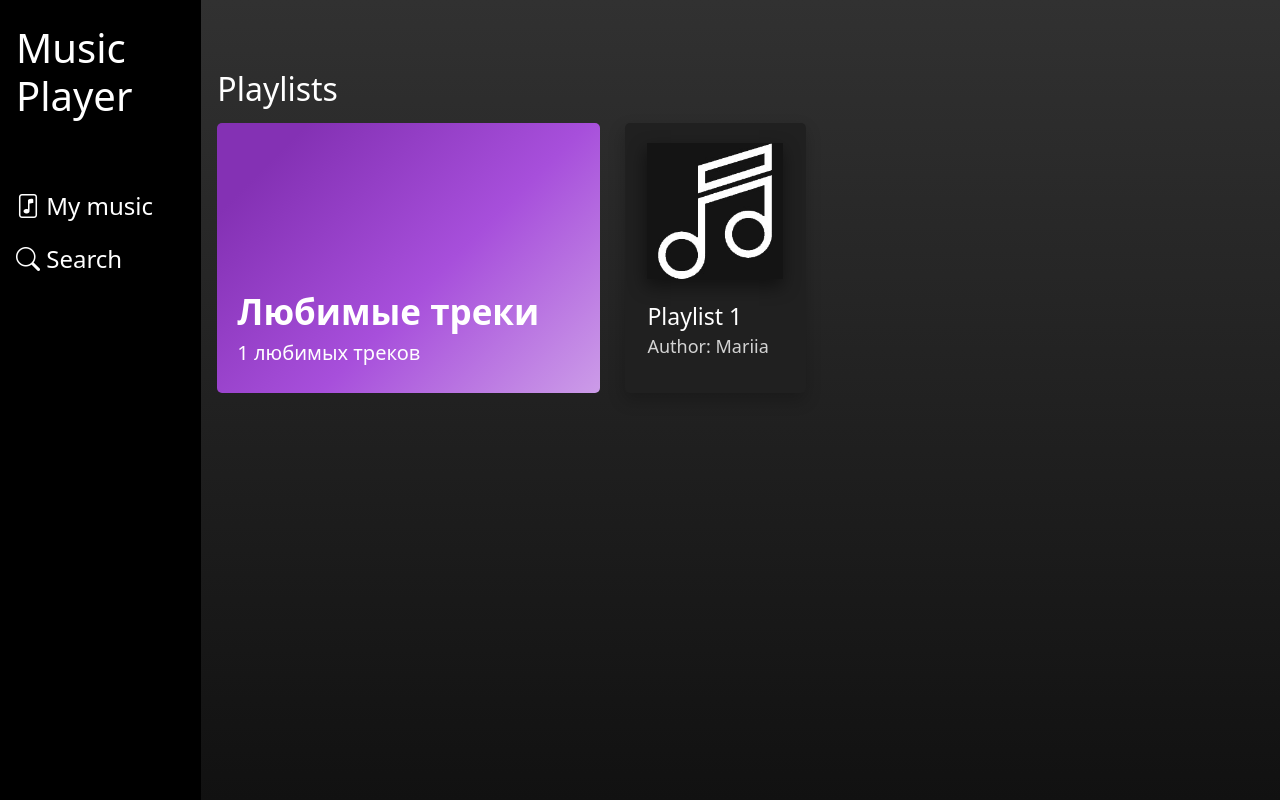
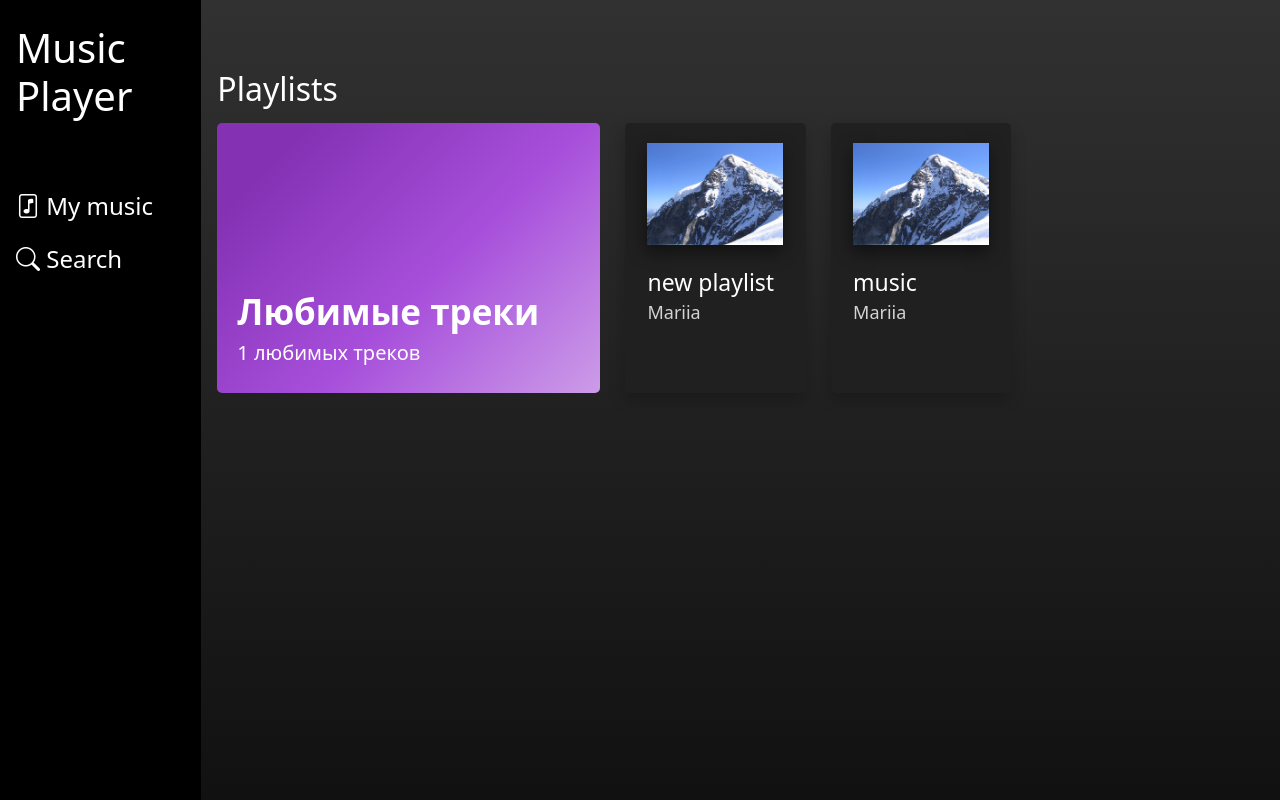
Before and after one commit to wari1aandr/music-player, a Vue app: page /music in a window 1280 px wide. Built offline with nearby package versions, Linux system fonts and the light colour scheme; data requests are answered from the project's data file.

Commit message:
вывод плейлистов из db.json

```diff
--- a/src/components/MyMusic/List.vue
+++ b/src/components/MyMusic/List.vue
@@ -10,7 +10,12 @@
                 </div>
             </div>
 
-            <PlaylistItem />
+            <PlaylistItem
+                v-for="(playlist, idx) of playlists"
+                :key="idx"
+                :playlist="playlist"
+            />
+
         </div>
     </div>
 </template>
@@ -18,10 +23,29 @@
 <script lang="ts">
 import Vue from 'vue';
 import PlaylistItem from '@/components/PlaylistItem.vue';
+import { Playlist } from '@/types';
+
 
 export default Vue.extend({
   components: {
     PlaylistItem
+  },
+  data() {
+    return {
+        playlists: [],
+        authenticatedUserId: 1
+    }
+  },
+  mounted() {
+    this.fetchPlaylists();
+  },
+  methods: {
+    async fetchPlaylists(): Promise<Array<Playlist>> {
+        const res = await fetch('http://localhost:3000/playlists?author_id=' + this.authenticatedUserId)
+        const playlists = await res.json()
+        this.playlists = playlists;
+        return playlists;
+    }
   }
 });
 </script>
--- a/src/components/PlaylistItem.vue
+++ b/src/components/PlaylistItem.vue
@@ -1,17 +1,39 @@
 <template>
   <div class="playlist__item">
-    <img class="playlist__item-img" src="@/assets/item-img.jpg" alt="item__img">
+    <img class="playlist__item-img" :src="require(`@/assets/${playlist.img}`)" alt="item__img">
 
-    <p class="playlist__item-title">Playlist 1</p>
-    <p class="playlist__item-text playlist__item-author">Author: Mariia</p>
+    <p class="playlist__item-title"> {{ playlist.title }} </p>
+    <p class="playlist__item-text playlist__item-author"> {{ this.authorLogin }} </p>
   </div>
 </template>
 
 <script lang="ts">
-import Vue from 'vue';
+import Vue, { PropType } from 'vue';
+import { Playlist } from '@/types';
 
 export default Vue.extend({
-
+  props: {
+    playlist: {
+      type: Object as PropType<Playlist>,
+      required: true
+    }
+  },
+  data() {
+    return {
+      authorLogin: '' as String
+    }
+  },
+  mounted() {
+    this.getAuthorLogin();
+  },
+  methods: {
+    async getAuthorLogin(): Promise<String> {
+        const res = await fetch('http://localhost:3000/users?id=' + this.playlist.author_id)
+        const user = await res.json()
+        this.authorLogin = user[0].login;
+        return user.login;
+    }
+  }
 });
 </script>
 
--- a/src/db.json
+++ b/src/db.json
@@ -7,7 +7,7 @@
                 1, 2
             ],
             "playlists_id": [
-                1
+                1, 2
             ]
         }
     ],
--- /dev/null
+++ b/src/types.ts
@@ -0,0 +1,7 @@
+export type Playlist = {
+    id: number,
+    title: string,
+    img: string,
+    author_id: number,
+    tracks_id: Array<number>
+};
```
Also changed, not shown: src/assets/new.jpg (added).
